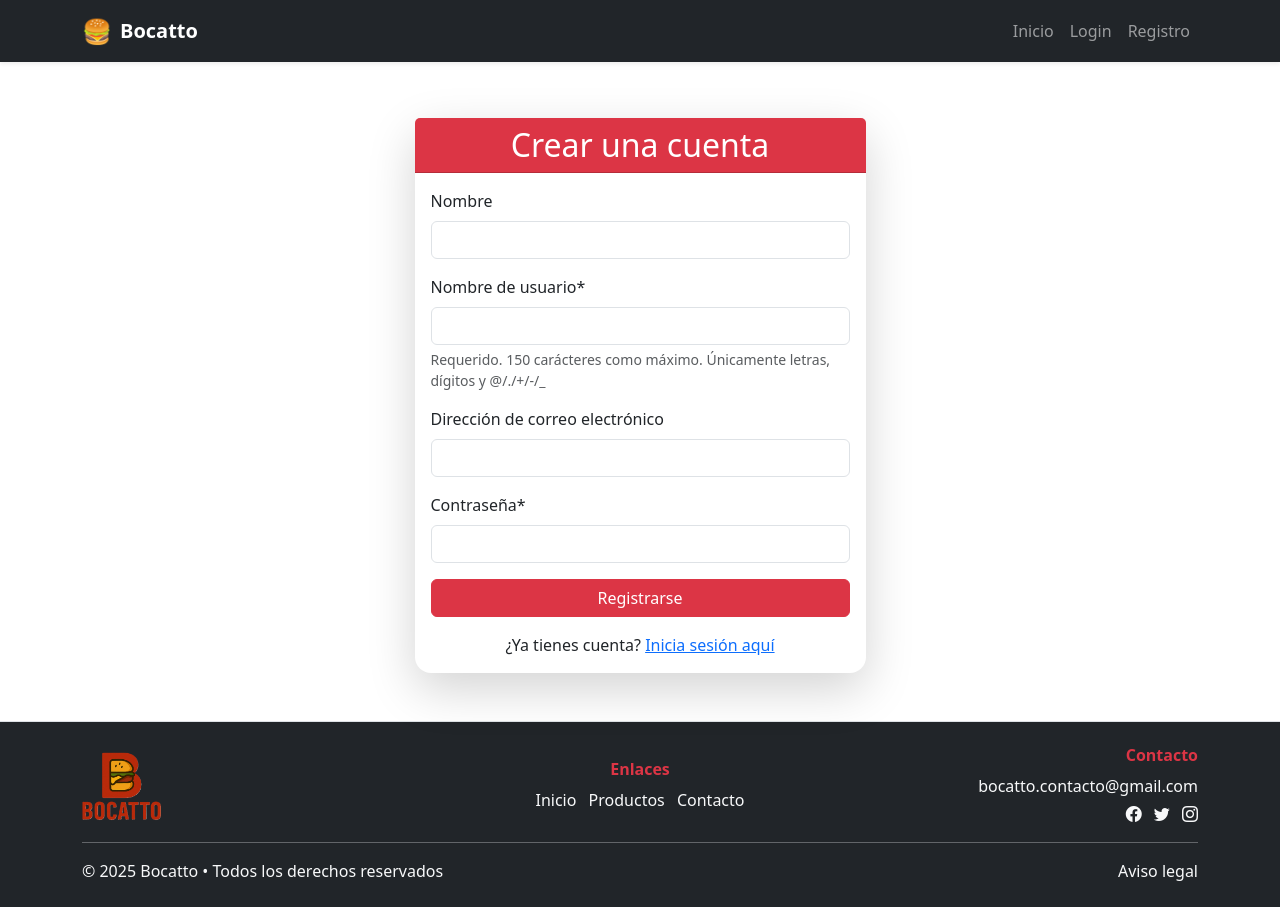
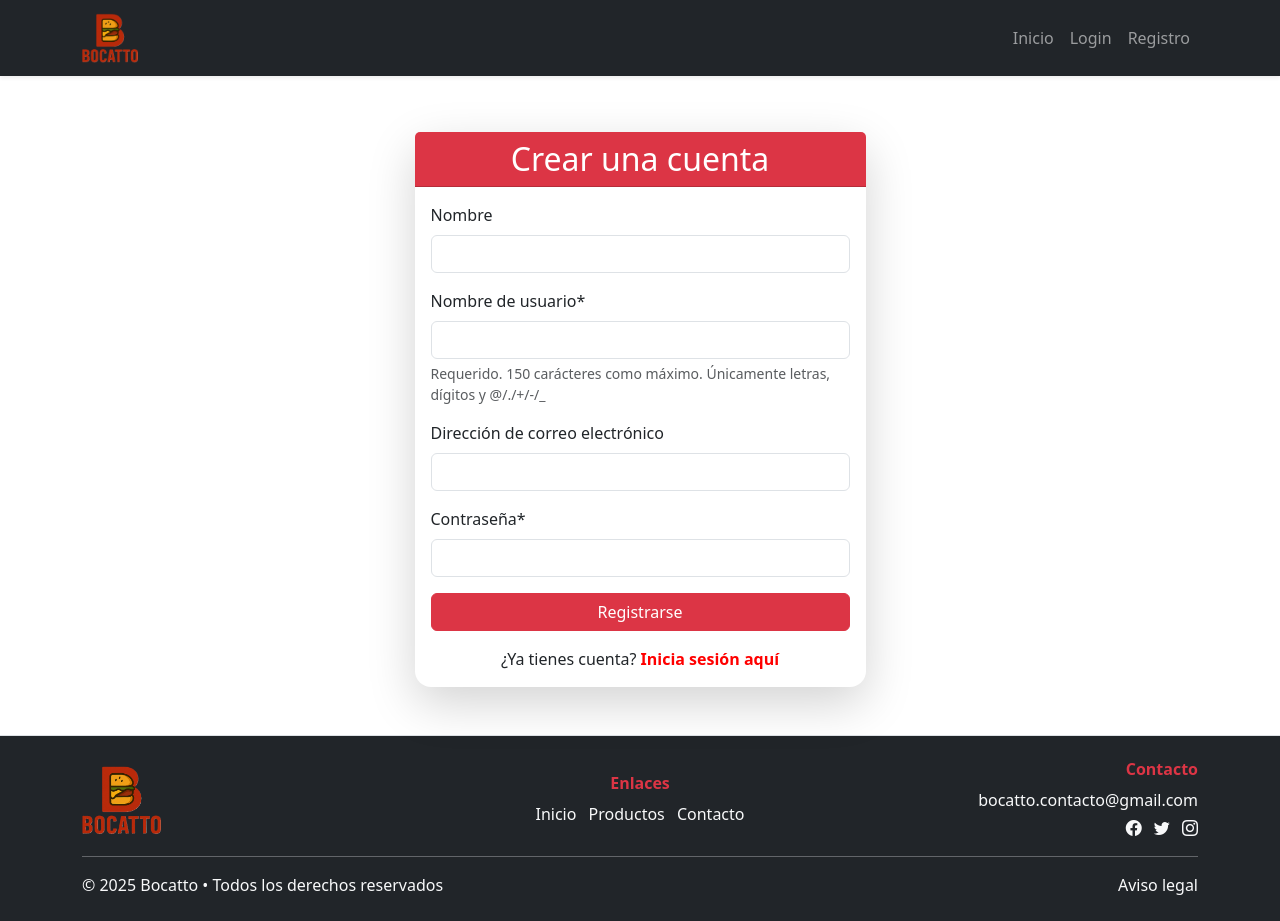
Before and after one commit to Balti2003/Proyecto_Bocatto_django, a Django app: page /register/ in a window 1280 px wide. Run offline with Django 4.2, Linux system fonts and the light colour scheme; some libraries are stand-ins or nearby versions.

Commit message:
Cambiando los estilos a archivos css

```diff
--- a/proyecto_tienda_online/templates/_includes/_footer.html
+++ b/proyecto_tienda_online/templates/_includes/_footer.html
@@ -1,6 +1,10 @@
 {% load static %}
 
-<footer class="bg-dark text-light py-4 border-top mt-auto">
+{% block head_extra %}
+<link rel="stylesheet" href="{% static '/css/_includes.css' %}">
+{% endblock %}
+
+<footer class="bg-dark text-light py-4 border-top mt-auto" id="foo">
   <div class="container">
     <div class="row align-items-center">
 
@@ -42,15 +46,3 @@
     </div>
   </div>
 </footer>
-
-<style>
-  footer a:hover {
-    color: #0d6efd;
-    text-decoration: underline;
-    transition: color 0.2s ease;
-  }
-
-  footer hr {
-    opacity: 0.3;
-  }
-</style>
--- a/proyecto_tienda_online/templates/_includes/_header.html
+++ b/proyecto_tienda_online/templates/_includes/_header.html
@@ -1,8 +1,15 @@
+{% load static %}
+
+{% block head_extra %}
+    <link rel="stylesheet" href="{% static '/css/_includes.css' %}">
+{% endblock %}
+
 <header>
     <nav class="navbar navbar-expand-lg navbar-dark bg-dark shadow-sm">
         <div class="container">
             <a class="navbar-brand fw-bold d-flex align-items-center" href="{% url 'home' %}">
-                <span class="fs-4 me-2">🍔</span>Bocatto
+                <img src="{% static 'img/logo3.png' %}" alt="Bocatto Logo"
+                class="me-2" style="height: 50px; width: auto;">
             </a>
 
             <button class="navbar-toggler" type="button" data-bs-toggle="collapse" data-bs-target="#mainNavbar" aria-controls="mainNavbar" aria-expanded="false" aria-label="Toggle navigation">
@@ -42,31 +49,9 @@
                         <li class="nav-item">
                             <a class="nav-link text-danger fw-bold" href="{% url 'logout' %}">Cerrar sesión</a>
                         </li>
-                        <li class = "nav-item">
-                            <a class="nav-link disabled" href="{% url 'perfil'%}" >
-                                <span class="me-1">👤</span>{{ request.user.username }}
                     {% endif %}
                 </ul>
             </div>
         </div>
     </nav>
 </header>
-
-<style>
-    /* Hover suave en enlaces */
-    .navbar-nav .nav-link {
-        transition: color 0.2s ease, background-color 0.2s ease;
-        border-radius: 6px;
-        padding: 0.4rem 0.8rem;
-    }
-
-    .navbar-nav .nav-link:hover {
-        color: #fff;
-        background-color: rgba(255, 255, 255, 0.2);
-    }
-
-    /* Navbar shadow y transición */
-    nav.navbar {
-        transition: background-color 0.3s ease, box-shadow 0.3s ease;
-    }
-</style>
--- a/proyecto_tienda_online/templates/general/layout.html
+++ b/proyecto_tienda_online/templates/general/layout.html
@@ -8,7 +8,12 @@
   <link rel="stylesheet" href="https://cdn.jsdelivr.net/npm/bootstrap-icons@1.11.3/font/bootstrap-icons.min.css">
   <link rel="stylesheet" href="https://cdn.jsdelivr.net/npm/bootstrap-icons@1.10.5/font/bootstrap-icons.css">
 
-</head>
+    {% load static %}
+    {% block head_extra %}
+      <link rel="stylesheet" href="">
+    {% endblock %}
+
+  </head>
 
 <body class="d-flex flex-column min-vh-100">
 
--- a/proyecto_tienda_online/templates/general/register.html
+++ b/proyecto_tienda_online/templates/general/register.html
@@ -1,5 +1,11 @@
 {% extends "general/layout.html" %}
 {% load crispy_forms_tags %}
+
+{% load static %}
+
+{% block head_extra %}
+<link rel="stylesheet" href="{% static '/css/register.css' %}">
+{% endblock %}
 
 {% block head_title %}Registro | Bocatto{% endblock %}
 
@@ -33,7 +39,7 @@
                         </div>
                     </form>
                     <p class="text-center mt-3 mb-0">
-                        ¿Ya tienes cuenta? <a href="{% url 'login' %}">Inicia sesión aquí</a>
+                        ¿Ya tienes cuenta? <a href="{% url 'login' %}" id="isesion">Inicia sesión aquí</a>
                     </p>
                 </div>
             </div>
@@ -41,11 +47,4 @@
     </div>
 </div>
 
-<style>
-    .card:hover {
-        transform: translateY(-3px);
-        box-shadow: 0 15px 30px rgba(0,0,0,0.1);
-        transition: transform 0.3s ease, box-shadow 0.3s ease;
-    }
-</style>
 {% endblock %}
--- /dev/null
+++ b/static/css/_includes.css
@@ -0,0 +1,26 @@
+/*Footer*/
+footer a:hover {
+    color: #b80000 !important;
+    text-decoration: none !important;
+    transition: color 0.2s ease !important;
+}
+
+footer hr {
+    opacity: 0.3 !important;
+}
+
+/*Header*/
+.navbar-nav .nav-link {
+    transition: color 0.2s ease, background-color 0.2s ease;
+    border-radius: 6px;
+    padding: 0.4rem 0.8rem;
+}
+
+.navbar-nav .nav-link:hover {
+    color: #fff;
+    background-color: rgba(255, 255, 255, 0.2);
+}
+
+nav.navbar {
+    transition: background-color 0.3s ease, box-shadow 0.3s ease;
+}
--- /dev/null
+++ b/static/css/legal.css
@@ -0,0 +1,6 @@
+/*legal*/
+.card:hover {
+    transform: translateY(-3px);
+    box-shadow: 0 15px 30px rgba(0,0,0,0.1);
+    transition: transform 0.3s ease, box-shadow 0.3s ease;
+}
--- /dev/null
+++ b/static/css/register.css
@@ -0,0 +1,32 @@
+.card:hover {
+    transform: translateY(-3px);
+    box-shadow: 0 15px 30px rgba(0,0,0,0.1);
+    transition: transform 0.3s ease, box-shadow 0.3s ease;
+}
+
+#id_first_name:focus {
+    border-color: red !important;
+    box-shadow: 0 0 0 0.25rem rgba(255, 0, 0, 0.25) !important;
+}
+
+#id_username:focus {
+    border-color: red !important;
+    box-shadow: 0 0 0 0.25rem rgba(255, 0, 0, 0.25) !important;
+}
+
+#id_email:focus {
+    border-color: red !important;
+    box-shadow: 0 0 0 0.25rem rgba(255, 0, 0, 0.25) !important;
+}
+
+#id_password:focus {
+    border-color: red !important;
+    box-shadow: 0 0 0 0.25rem rgba(255, 0, 0, 0.25) !important;
+}
+
+#isesion {
+    color: red;
+    font-weight: bold;
+    text-align: center;
+    text-decoration: none;
+}
```
Also changed, not shown: proyecto_tienda_online/templates/general/contact.html (+5 -19 lines), proyecto_tienda_online/templates/general/home.html (+4 -32 lines), proyecto_tienda_online/templates/general/legal.html (+6 -7 lines), proyecto_tienda_online/templates/general/login.html (+7 -8 lines), static/css/contact.css (added, +21 -0 lines), static/css/home.css (added, +27 -0 lines), static/css/login.css (added, +22 -0 lines).
